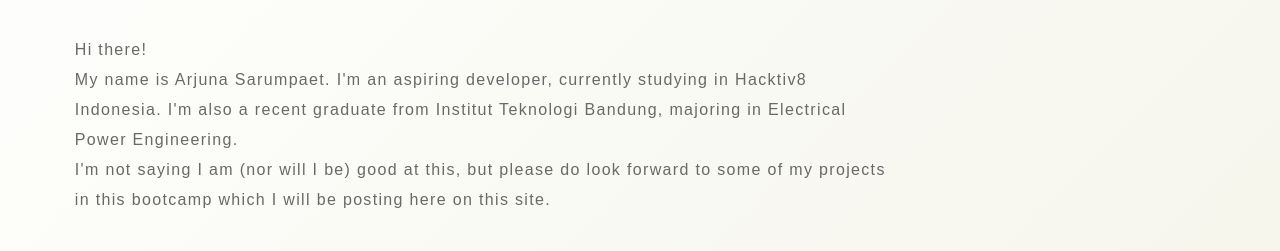
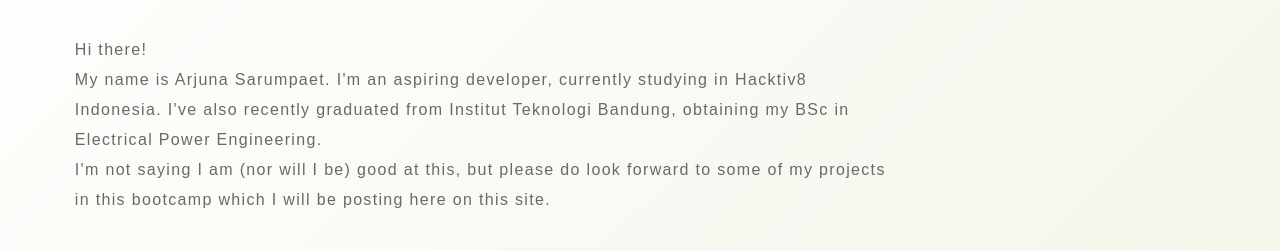
Before and after one commit to arjunagbt/Phase0-week1, a plain HTML site: page index.html in a window 1280 px wide. Shown: the part 295-546 px from the top of the page. Drawn offline with Linux system fonts and the light colour scheme.

Commit message:
edit text about

```diff
--- a/index.html
+++ b/index.html
@@ -25,7 +25,7 @@
                 <h3>About</h3>
                <p>Hi there!<br>
                 My name is Arjuna Sarumpaet. I'm an aspiring developer, currently studying in Hacktiv8 Indonesia.
-                I'm also a recent graduate from Institut Teknologi Bandung, majoring in Electrical Power Engineering.<br>
+                I've also recently graduated from Institut Teknologi Bandung, obtaining my BSc in Electrical Power Engineering.<br>
                 I'm not saying I am (nor will I be) good at this, but please do look forward to some of my projects in this bootcamp
                 which I will be posting here on this site.
                </p></div>
```
